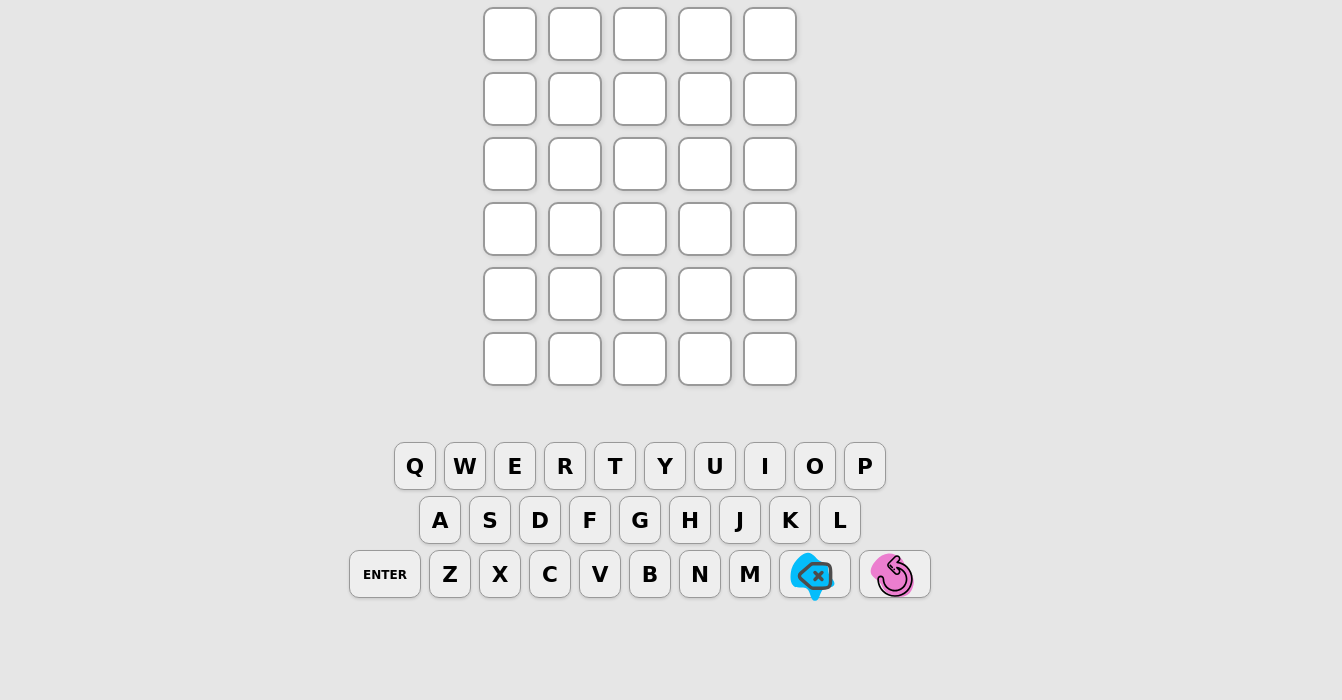
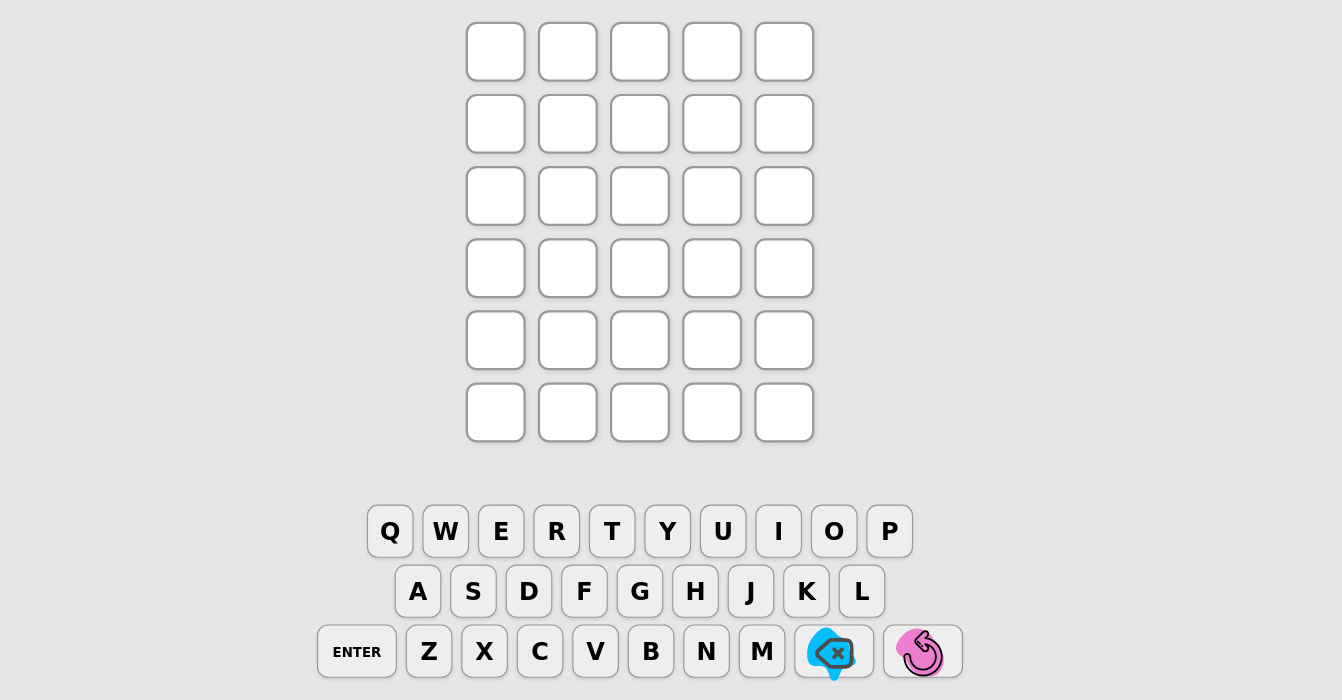
Before and after one commit to darryldejong/letterflip, a plain HTML site: page index.html in a window 1280 px wide. Shown: the part 177-877 px from the top of the page, 1342 px wide, since content can reach past the window. Before the commit the page ends 800 px from the top, so only its background shows below. Drawn offline with Linux system fonts and the light colour scheme; a web font is replaced by a local one.

Commit message:
Added style

```diff
--- a/style.css
+++ b/style.css
@@ -9,6 +9,8 @@ body {
   background-color: #e6e6e6;
   color: #333;
   user-select: none;
+  transform: scale(1.11);
+  transform-origin: top center;
 }
 
 body.dark {
```
